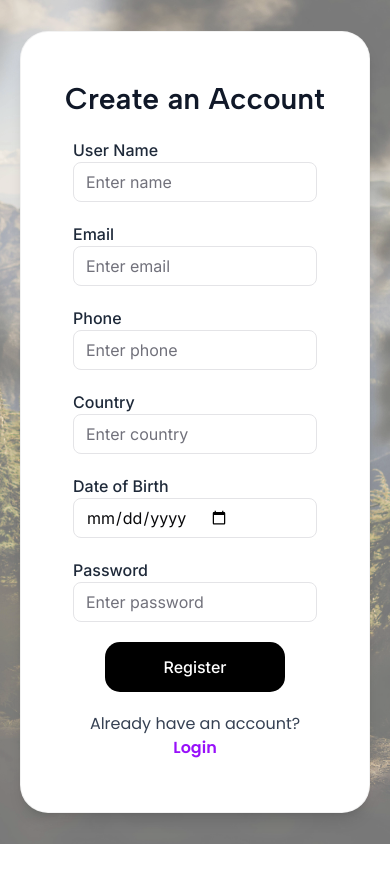
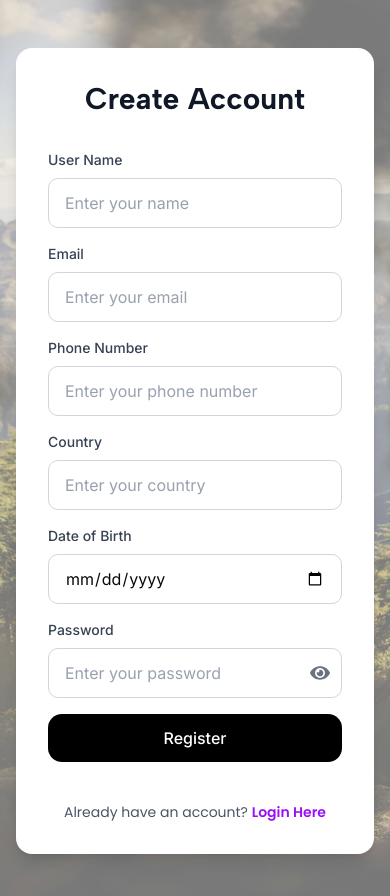
Before and after one commit to NodeKidos/V360_Frontend, a React (Vite) app: page /register in a window 390 px wide. Shown: the top 896 px of the page. Before the commit the page ends 844 px from the top, so only its background shows below. Built offline with nearby package versions, Linux system fonts and the light colour scheme; no server answers; a web font is replaced by a local one.

Commit message:
font alignment implemented in login,forgot and signup pages

```diff
--- a/src/pages/auth/Login.tsx
+++ b/src/pages/auth/Login.tsx
@@ -105,15 +105,34 @@ export default function Login() {
             </div>
 
             {/* Password Field */}
-            <label className="block text-[16px] md:text-[20px] lg:text-[24px] font-medium text-gray-800 mb-2">
-              Password
-            </label>
-            <input
-              {...register("password")}
-              type="password"
-              placeholder="Enter Password"
-              className="w-full border rounded-md p-3 text-[16px] mb-4 focus:outline-none focus:ring-2 focus:ring-purple-500 placeholder:sm:text-[10px] placeholder:md:text-[20px] placeholder:lg:text-[24px] placeholder:text-gray-400"
-            />
+            <div className="space-y-2">
+              <label
+                htmlFor="password"
+                className="block text-sm sm:text-base font-medium text-gray-700"
+              >
+                Password
+              </label>
+              <div className="relative">
+                <input
+                  id="password"
+                  {...register("password", { required: "Password is required" })}
+                  type={showPassword ? "text" : "password"}
+                  placeholder="Enter your password"
+                  className="w-full px-4 py-3 text-base border border-gray-300 rounded-lg focus:outline-none focus:ring-2 focus:ring-purple-500 focus:border-transparent placeholder:text-gray-400 disabled:bg-gray-50 disabled:text-gray-500 pr-12"
+                  disabled={isLoading}
+                />
+                <button
+                  type="button"
+                  onClick={() => setShowPassword(!showPassword)}
+                  className="absolute inset-y-0 right-3 flex items-center text-gray-500 hover:text-black"
+                >
+                  {showPassword ? <FaEyeSlash size={20} /> : <FaEye size={20} />}
+                </button>
+              </div>
+              {errors.password && (
+                <p className="text-sm text-red-500">{errors.password.message}</p>
+              )}
+            </div>
 
             {/* Options */}
             <div className="flex justify-between items-center text-sm">
--- a/src/pages/auth/Register.tsx
+++ b/src/pages/auth/Register.tsx
@@ -1,11 +1,10 @@
 import { useForm, type SubmitHandler } from "react-hook-form";
 import { useAuthStore } from "../../store/useAuthStore";
-import { Card, CardContent } from "../../components/ui/card";
-import { Input } from "../../components/ui/input";
-import { Label } from "../../components/ui/label";
-import { Button } from "../../components/ui/button";
 import { Link, useNavigate } from "react-router-dom";
-import hero from "../../assets/travel.jpg"; // ✅ background image
+import hero from "../../assets/travel.jpg";
+import { Loader } from "../../components/ui/Loader";
+import { FaEye, FaEyeSlash } from "react-icons/fa";
+import { useState } from "react";
 import { UserRole } from "../../types/auth.types";
 
 type FormData = {
@@ -14,7 +13,7 @@ type FormData = {
   phone: string;
   password: string;
   country: string;
-  dob: string; // New field for Date of Birth
+  dob: string;
 };
 
 // Helper function to get dashboard route based on user role
@@ -29,13 +28,14 @@ const getDashboardRoute = (role: UserRole): string => {
     case UserRole.CUSTOMER:
       return "/user-dashboard";
     default:
-      return "/home";
+      return "/user-dashboard";
   }
 };
 
 export default function Register() {
   const navigate = useNavigate();
-  const registerUser = useAuthStore((s) => s.register);
+  const { register: registerUser, isLoading } = useAuthStore();
+  const [showPassword, setShowPassword] = useState(false);
 
   const {
     register: formRegister,
@@ -53,129 +53,206 @@ export default function Register() {
         const dashboardRoute = getDashboardRoute(currentUser.role);
         navigate(dashboardRoute);
       } else {
-        navigate("/home");
+        navigate("/user-dashboard");
       }
     }
   };
 
+  if (isLoading) {
     return (
-    <div className="min-h-screen grid grid-cols-1 lg:grid-cols-2 bg-white relative">
-      {/* LEFT IMAGE (Visible on mobile/tablet, overlapping the form) */}
+      <div className="flex items-center justify-center min-h-screen bg-white">
+        <Loader className="w-1/4 h-1/4" />
+      </div>
+    );
+  }
+
+  return (
+    <div className="flex flex-col lg:flex-row min-h-screen font-inter relative">
+      {/* Background Image - Visible on all screen sizes */}
       <div className="w-screen h-full lg:w-1/2 absolute top-0 right-0 z-0">
         <img
           src={hero}
           alt="Travel"
-          className="h-full w-full object-cover opacity-60 lg:opacity-100" // Apply opacity consistently across mobile and tablet
+          className="h-full w-full object-cover opacity-60 lg:opacity-100"
         />
       </div>
 
-      {/* RIGHT FORM */}
-      <div className="flex items-center justify-center p-5 sm:p-8 lg:p-10 z-10 relative">
-        <Card className="w-full max-w-[500px] rounded-[28px] shadow-lg border border-black/5 bg-white">
-          <CardContent className="p-8">
-            <h1 className="text-[30px] md:text-[40px] lg:text-[50px] font-albertsans font-semibold mt-4 text-center text-gray-900 leading-tight">
-              Create an Account
-            </h1>
+      {/* LEFT SIDE FORM */}
+      <div className="w-full lg:w-1/2 flex items-center justify-center min-h-screen py-12 px-4 sm:px-6 lg:px-8 relative z-10">
+        <div className="w-full max-w-md">
+          <form
+            onSubmit={handleSubmit(onSubmit)}
+            className="bg-white p-8 sm:p-10 rounded-2xl shadow-lg space-y-4"
+          >
+            {/* Title */}
+            <div className="text-center mb-8">
+              <h2 className="text-3xl sm:text-4xl lg:text-5xl font-albertsans font-bold text-gray-900 leading-tight">
+                Create Account
+              </h2>
+            </div>
 
-            <form onSubmit={handleSubmit(onSubmit)} className="space-y-5 font-inter p-5 sm:p-8 lg:p-10">
-              <div>
-                <Label className="text-[16px] md:text-[20px] lg:text-[24px] font-medium text-gray-800">User Name</Label>
-                <Input
-                  {...formRegister("username", { required: "Required" })}
-                  placeholder="Enter name"
-                  className="w-full border rounded-md p-3 text-[16px] placeholder-gray-400"
+            {/* Username Field */}
+            <div className="space-y-2">
+              <label
+                htmlFor="username"
+                className="block text-sm sm:text-base font-medium text-gray-700"
+              >
+                User Name
+              </label>
+              <input
+                id="username"
+                {...formRegister("username", { required: "Username is required" })}
+                placeholder="Enter your name"
+                className="w-full px-4 py-3 text-base border border-gray-300 rounded-lg focus:outline-none focus:ring-2 focus:ring-purple-500 focus:border-transparent placeholder:text-gray-400 disabled:bg-gray-50 disabled:text-gray-500"
+                disabled={isLoading}
               />
               {errors.username && (
                 <p className="text-sm text-red-500">{errors.username.message}</p>
               )}
             </div>
 
-              <div>
-                <Label className="text-[16px] md:text-[20px] lg:text-[24px] font-medium text-gray-800">Email</Label>
-                <Input
+            {/* Email Field */}
+            <div className="space-y-2">
+              <label
+                htmlFor="email"
+                className="block text-sm sm:text-base font-medium text-gray-700"
+              >
+                Email
+              </label>
+              <input
+                id="email"
                 type="email"
                 {...formRegister("email", {
-                    required: "Required",
+                  required: "Email is required",
                   pattern: {
                     value: /^[^\s@]+@[^\s@]+\.[^\s@]+$/,
-                      message: "Invalid email",
+                    message: "Invalid email format",
                   },
                 })}
-                  placeholder="Enter email"
-                  className="w-full border rounded-md p-3 text-[16px] placeholder-gray-400"
+                placeholder="Enter your email"
+                className="w-full px-4 py-3 text-base border border-gray-300 rounded-lg focus:outline-none focus:ring-2 focus:ring-purple-500 focus:border-transparent placeholder:text-gray-400 disabled:bg-gray-50 disabled:text-gray-500"
+                disabled={isLoading}
               />
               {errors.email && (
                 <p className="text-sm text-red-500">{errors.email.message}</p>
               )}
             </div>
 
-              <div>
-                <Label className="text-[16px] md:text-[20px] lg:text-[24px] font-medium text-gray-800">Phone</Label>
-                <Input
-                  {...formRegister("phone", { required: "Required" })}
-                  placeholder="Enter phone"
-                  className="w-full rounded-md p-3 text-[16px] placeholder-gray-400"
+            {/* Phone Field */}
+            <div className="space-y-2">
+              <label
+                htmlFor="phone"
+                className="block text-sm sm:text-base font-medium text-gray-700"
+              >
+                Phone Number
+              </label>
+              <input
+                id="phone"
+                type="tel"
+                {...formRegister("phone", { required: "Phone number is required" })}
+                placeholder="Enter your phone number"
+                className="w-full px-4 py-3 text-base border border-gray-300 rounded-lg focus:outline-none focus:ring-2 focus:ring-purple-500 focus:border-transparent placeholder:text-gray-400 disabled:bg-gray-50 disabled:text-gray-500"
+                disabled={isLoading}
               />
               {errors.phone && (
                 <p className="text-sm text-red-500">{errors.phone.message}</p>
               )}
             </div>
 
-              <div>
-                <Label className="text-[16px] md:text-[20px] lg:text-[24px] font-medium text-gray-800">Country</Label>
-                <Input
-                  {...formRegister("country", { required: "Required" })}
-                  placeholder="Enter country"
-                  className="w-full border rounded-md p-3 text-[16px] placeholder-gray-400"
+            {/* Country Field */}
+            <div className="space-y-2">
+              <label
+                htmlFor="country"
+                className="block text-sm sm:text-base font-medium text-gray-700"
+              >
+                Country
+              </label>
+              <input
+                id="country"
+                {...formRegister("country", { required: "Country is required" })}
+                placeholder="Enter your country"
+                className="w-full px-4 py-3 text-base border border-gray-300 rounded-lg focus:outline-none focus:ring-2 focus:ring-purple-500 focus:border-transparent placeholder:text-gray-400 disabled:bg-gray-50 disabled:text-gray-500"
+                disabled={isLoading}
               />
               {errors.country && (
                 <p className="text-sm text-red-500">{errors.country.message}</p>
               )}
             </div>
 
-              {/* Add Date of Birth Input */}
-              <div>
-                <Label className="text-[16px] md:text-[20px] lg:text-[24px] font-medium text-gray-800">Date of Birth</Label>
-                <Input
+            {/* Date of Birth Field */}
+            <div className="space-y-2">
+              <label
+                htmlFor="dob"
+                className="block text-sm sm:text-base font-medium text-gray-700"
+              >
+                Date of Birth
+              </label>
+              <input
+                id="dob"
                 type="date"
-                  {...formRegister("dob", { required: "Required" })}
-                  className="w-full border rounded-md p-3 text-[16px] placeholder-gray-400"
+                {...formRegister("dob", { required: "Date of birth is required" })}
+                className="w-full px-4 py-3 text-base border border-gray-300 rounded-lg focus:outline-none focus:ring-2 focus:ring-purple-500 focus:border-transparent disabled:bg-gray-50 disabled:text-gray-500"
+                disabled={isLoading}
               />
               {errors.dob && (
                 <p className="text-sm text-red-500">{errors.dob.message}</p>
               )}
             </div>
 
-              <div>
-                <Label className="text-[16px] md:text-[20px] lg:text-[24px] font-medium text-gray-800">Password</Label>
-                <Input
-                  type="password"
+            {/* Password Field */}
+            <div className="space-y-2">
+              <label
+                htmlFor="password"
+                className="block text-sm sm:text-base font-medium text-gray-700"
+              >
+                Password
+              </label>
+              <div className="relative">
+                <input
+                  id="password"
                   {...formRegister("password", {
-                    required: "Required",
-                    minLength: { value: 8, message: "Min 8 chars" },
+                    required: "Password is required",
+                    minLength: { value: 8, message: "Minimum 8 characters required" },
                   })}
-                  placeholder="Enter password"
-                  className="w-full border rounded-md p-3 text-[16px] placeholder-gray-400"
+                  type={showPassword ? "text" : "password"}
+                  placeholder="Enter your password"
+                  className="w-full px-4 py-3 text-base border border-gray-300 rounded-lg focus:outline-none focus:ring-2 focus:ring-purple-500 focus:border-transparent placeholder:text-gray-400 disabled:bg-gray-50 disabled:text-gray-500 pr-12"
+                  disabled={isLoading}
                 />
+                <button
+                  type="button"
+                  onClick={() => setShowPassword(!showPassword)}
+                  className="absolute inset-y-0 right-3 flex items-center text-gray-500 hover:text-black"
+                >
+                  {showPassword ? <FaEyeSlash size={20} /> : <FaEye size={20} />}
+                </button>
+              </div>
               {errors.password && (
                 <p className="text-sm text-red-500">{errors.password.message}</p>
               )}
             </div>
 
-              {/* Submit button */}
-              <Button type="submit" className="w-[180px] h-[50px] mx-auto block mt-4 rounded-[15px] text-[16px] md:text-[20px] lg:text-[20px]">
+            {/* Register Button */}
+            <button
+              type="submit"
+              className="w-full bg-black text-white rounded-xl py-3 text-base font-medium hover:bg-purple-600 active:bg-purple-700 transition-colors disabled:opacity-50 disabled:cursor-not-allowed disabled:hover:bg-black cursor-pointer"
+              disabled={isLoading}
+            >
               Register
-              </Button>
+            </button>
 
-              <p className="text-center text-[16px] md:text-[20px] lg:text-[24px] text-gray-700 font-poppins">
+            {/* Login Link */}
+            <p className="text-center text-sm sm:text-base text-gray-600 font-poppins mt-6">
               Already have an account?{" "}
-                <Link to="/login" className="font-semibold text-purple-600 hover:underline">
-                  Login
+              <Link
+                to="/login"
+                className="text-purple-600 font-semibold hover:text-purple-700 hover:underline transition-colors"
+              >
+                Login Here
               </Link>
             </p>
           </form>
-          </CardContent>
-        </Card>
+        </div>
       </div>
     </div>
   );
--- a/src/pages/auth/forgotPassword.tsx
+++ b/src/pages/auth/forgotPassword.tsx
@@ -1,11 +1,8 @@
 import { useForm, type SubmitHandler } from "react-hook-form";
-import { useNavigate } from "react-router-dom";
-import { Card, CardContent } from "../../components/ui/card";
-import { Input } from "../../components/ui/input";
-import { Label } from "../../components/ui/label";
-import { Button } from "../../components/ui/button";
-import { Link } from "react-router-dom";
-import hero from "../../assets/sustainablityImage/nineedge.jpg"; // Add your background image here
+import { useNavigate, Link } from "react-router-dom";
+import hero from "../../assets/sustainablityImage/nineedge.jpg";
+import { Loader } from "../../components/ui/Loader";
+import { useState } from "react";
 
 interface ForgotPasswordForm {
   email: string;
@@ -14,75 +11,103 @@ interface ForgotPasswordForm {
 export default function ForgotPassword() {
   const { register, handleSubmit, formState: { errors } } = useForm<ForgotPasswordForm>();
   const navigate = useNavigate();
+  const [isLoading, setIsLoading] = useState(false);
 
-  // Simulating an API call to send reset link
-  const onSubmit: SubmitHandler<ForgotPasswordForm> = (data) => {
-    // Call your API to send the reset password link to the email
+  const onSubmit: SubmitHandler<ForgotPasswordForm> = async (data) => {
+    setIsLoading(true);
+
+    // TODO: Replace with actual API call
+    setTimeout(() => {
       alert(`✅ Password reset link sent to ${data.email}`);
-    navigate("/login");  // Redirecting to the login page after sending the email
+      navigate("/login");
+      setIsLoading(false);
+    }, 1500);
   };
 
+  if (isLoading) {
     return (
-    <div className="min-h-screen grid grid-cols-1 lg:grid-cols-2 bg-white">
-      {/* LEFT SIDE IMAGE */}
+      <div className="flex items-center justify-center min-h-screen bg-white">
+        <Loader className="w-1/4 h-1/4" />
+      </div>
+    );
+  }
+
+  return (
+    <div className="flex flex-col lg:flex-row min-h-screen font-inter relative">
+      {/* Background Image - Visible on all screen sizes */}
       <div className="w-screen h-full lg:w-1/2 absolute top-0 right-0 z-0">
         <img
           src={hero}
-          alt="natural"
-          className="h-full w-full object-cover opacity-60 lg:opacity-100" // Apply opacity consistently across mobile and tablet
+          alt="Travel"
+          className="h-full w-full object-cover opacity-60 lg:opacity-100"
         />
       </div>
 
-      {/* RIGHT FORM */}
-      <div className="flex items-center justify-center p-6 lg:p-10 z-10 relative">
-        <Card className="w-full  max-w-[600px] rounded-[28px] shadow-lg border border-gray-200 bg-white">
-          <CardContent className="p-8">
-            <h1 className="text-[30px] md:text-[40px] lg:text-[50px] font-extrabold text-gray-900 mb-6 text-center">
-              Forgot Password
-            </h1>
-            <p className="text-gray-500 mb-6 text-[16px] md:text-[24px] lg:text-[28px] sm:text-base leading-relaxed text-center">
+      {/* LEFT SIDE FORM */}
+      <div className="w-full lg:w-1/2 flex items-center justify-center min-h-screen py-12 px-4 sm:px-6 lg:px-8 relative z-10">
+        <div className="w-full max-w-md">
+          <form
+            onSubmit={handleSubmit(onSubmit)}
+            className="bg-white p-8 sm:p-10 rounded-2xl shadow-lg space-y-6"
+          >
+            {/* Title */}
+            <div className="text-center mb-8">
+              <h2 className="text-3xl sm:text-4xl lg:text-5xl font-albertsans font-bold text-gray-900 leading-tight">
+                Forgot Password?
+              </h2>
+              <p className="text-gray-600 mt-4 text-sm sm:text-base">
                 Enter your email address to receive a password reset link.
               </p>
+            </div>
 
-            {/* Forgot Password Form */}
-            <form onSubmit={handleSubmit(onSubmit)} className="space-y-5 font-inter">
-              <div>
-                <Label className="text-[16px] md:text-[24px] lg:text-[28px] font-medium">Email</Label>
-                <Input
+            {/* Email Field */}
+            <div className="space-y-2">
+              <label
+                htmlFor="email"
+                className="block text-sm sm:text-base font-medium text-gray-700"
+              >
+                Email Address
+              </label>
+              <input
+                id="email"
                 type="email"
                 {...register("email", {
                   required: "Email is required",
                   pattern: {
                     value: /^[^\s@]+@[^\s@]+\.[^\s@]+$/,
-                      message: "Invalid email",
+                    message: "Invalid email format",
                   },
                 })}
-                  placeholder="Enter your email"
-                  className="w-full p-3 text-[16px] border-gray-300 focus:outline-none focus:ring-2 focus:ring-purple-500"
+                placeholder="Enter your email address"
+                className="w-full px-4 py-3 text-base border border-gray-300 rounded-lg focus:outline-none focus:ring-2 focus:ring-purple-500 focus:border-transparent placeholder:text-gray-400 disabled:bg-gray-50 disabled:text-gray-500"
+                disabled={isLoading}
               />
               {errors.email && (
-                  <p className="text-sm text-red-500 mt-1">{errors.email.message}</p>
+                <p className="text-sm text-red-500">{errors.email.message}</p>
               )}
             </div>
 
             {/* Submit Button */}
-              <Button
+            <button
               type="submit"
-                className="w-60 lg:w-[300px] h-15 mx-auto block mt-4 rounded-[15px] bg-black text-white p-3 text-[18px] font-inter font-medium hover:bg-purple-600 transition"
+              className="w-full bg-black text-white rounded-xl py-3 text-base font-medium hover:bg-purple-600 active:bg-purple-700 transition-colors disabled:opacity-50 disabled:cursor-not-allowed disabled:hover:bg-black cursor-pointer"
+              disabled={isLoading}
             >
               Send Reset Link
-              </Button>
+            </button>
 
-              {/* Link to Login */}
-              <p className="text-center mt-4 text-[14px] md:text-[20px] lg:text-[24px]">
+            {/* Back to Login Link */}
+            <p className="text-center text-sm sm:text-base text-gray-600 font-poppins mt-6">
               Remembered your password?{" "}
-                <Link to="/login" className="text-purple-600 font-semibold hover:underline">
+              <Link
+                to="/login"
+                className="text-purple-600 font-semibold hover:text-purple-700 hover:underline transition-colors"
+              >
                 Login Here
               </Link>
             </p>
           </form>
-          </CardContent>
-        </Card>
+        </div>
       </div>
     </div>
   );
```
Lines whose indentation alone changed are shown as unchanged.
